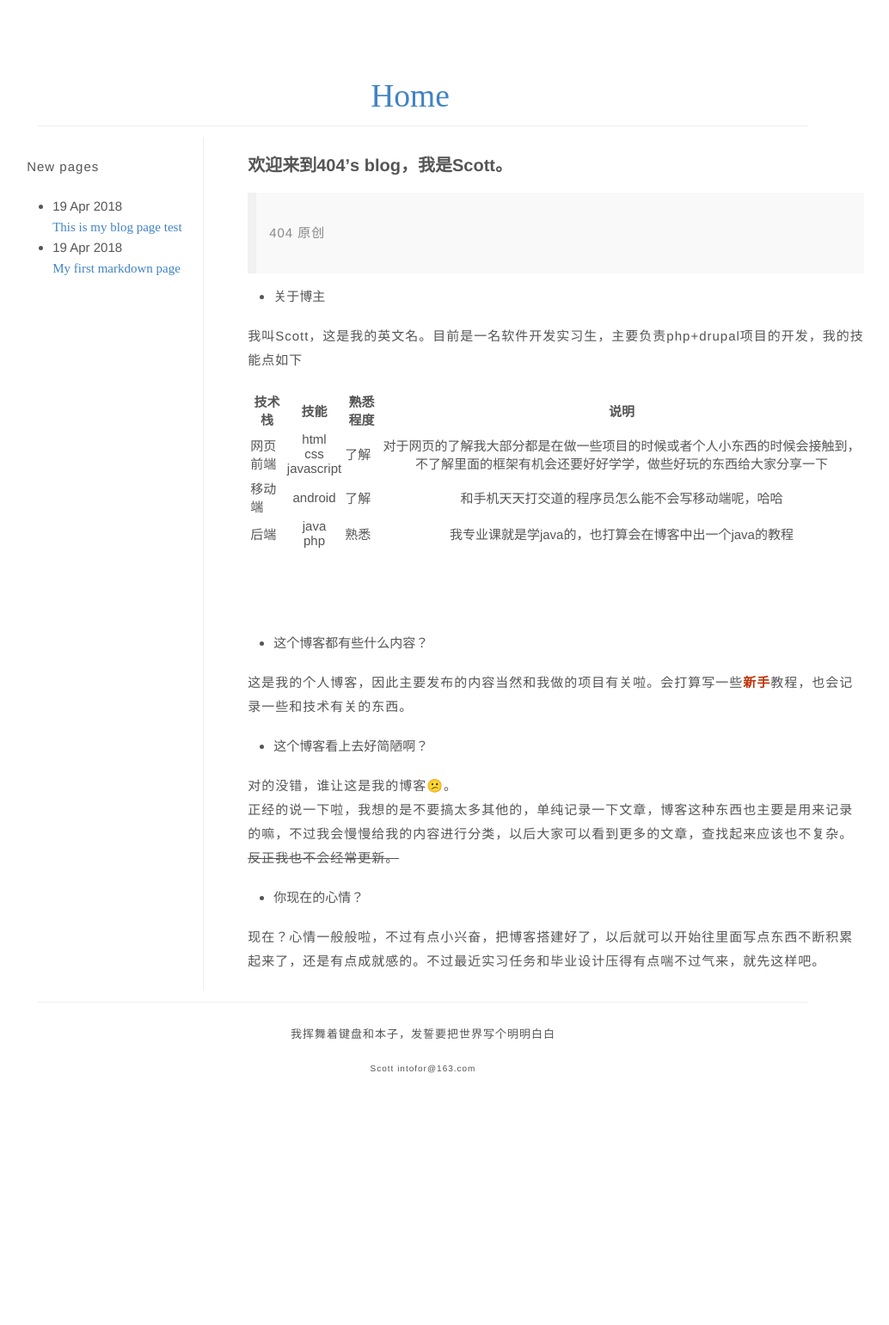
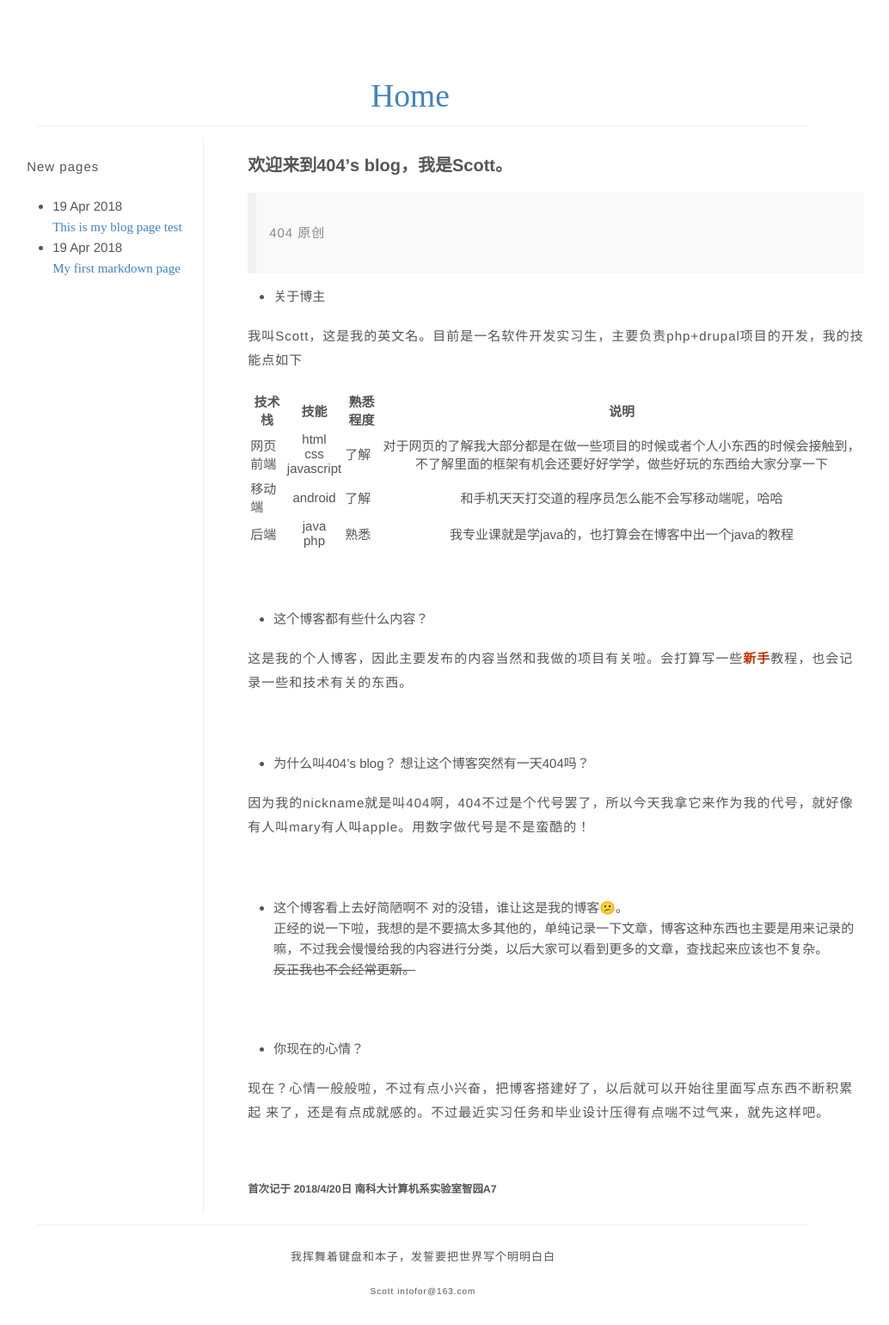
Before and after one commit to ScottGuansongLee/personal_blog, a Jekyll site: the page built from index.md, in a window 1280 px wide. Shown: the whole page at 86% size, without its empty margins (148-1182 px from the left). Built offline with Jekyll 4.4.1, drawn with Linux system fonts in a browser that asks for light colours; before the commit the page ends 1282 px from its top, so only the background shows below that.

Commit message:
update the index.md

```diff
--- a/index.md
+++ b/index.md
@@ -20,19 +20,31 @@ title: 404's Blog
 | 后端 | java<br>php | 熟悉 | 我专业课就是学java的，也打算会在博客中出一个java的教程|
 
 <br>
-<br>
 
 - 这个博客都有些什么内容？
 
 这是我的个人博客，因此主要发布的内容当然和我做的项目有关啦。会打算写一些**新手**教程，也会记录一些和技术有关的东西。
 
-- 这个博客看上去好简陋啊？
+<br>
 
+- 为什么叫404's blog？ 想让这个博客突然有一天404吗？
+
+因为我的nickname就是叫404啊，404不过是个代号罢了，所以今天我拿它来作为我的代号，就好像有人叫mary有人叫apple。用数字做代号是不是蛮酷的！
+
+<br>
+
+- 这个博客看上去好简陋啊不
 对的没错，谁让这是我的博客😕。<br>
 正经的说一下啦，我想的是不要搞太多其他的，单纯记录一下文章，博客这种东西也主要是用来记录的嘛，不过我会慢慢给我的内容进行分类，以后大家可以看到更多的文章，查找起来应该也不复杂。<br>
 ~~反正我也不会经常更新。~~
 
+<br>
+
 - 你现在的心情？
 
-现在？心情一般般啦，不过有点小兴奋，把博客搭建好了，以后就可以开始往里面写点东西不断积累起来了，还是有点成就感的。不过最近实习任务和毕业设计压得有点喘不过气来，就先这样吧。
+现在？心情一般般啦，不过有点小兴奋，把博客搭建好了，以后就可以开始往里面写点东西不断积累起 来了，还是有点成就感的。不过最近实习任务和毕业设计压得有点喘不过气来，就先这样吧。
+
 <br>
+
+
+##### 首次记于 2018/4/20日 南科大计算机系实验室智园A7
```
Also changed, not shown: 1 other file.
